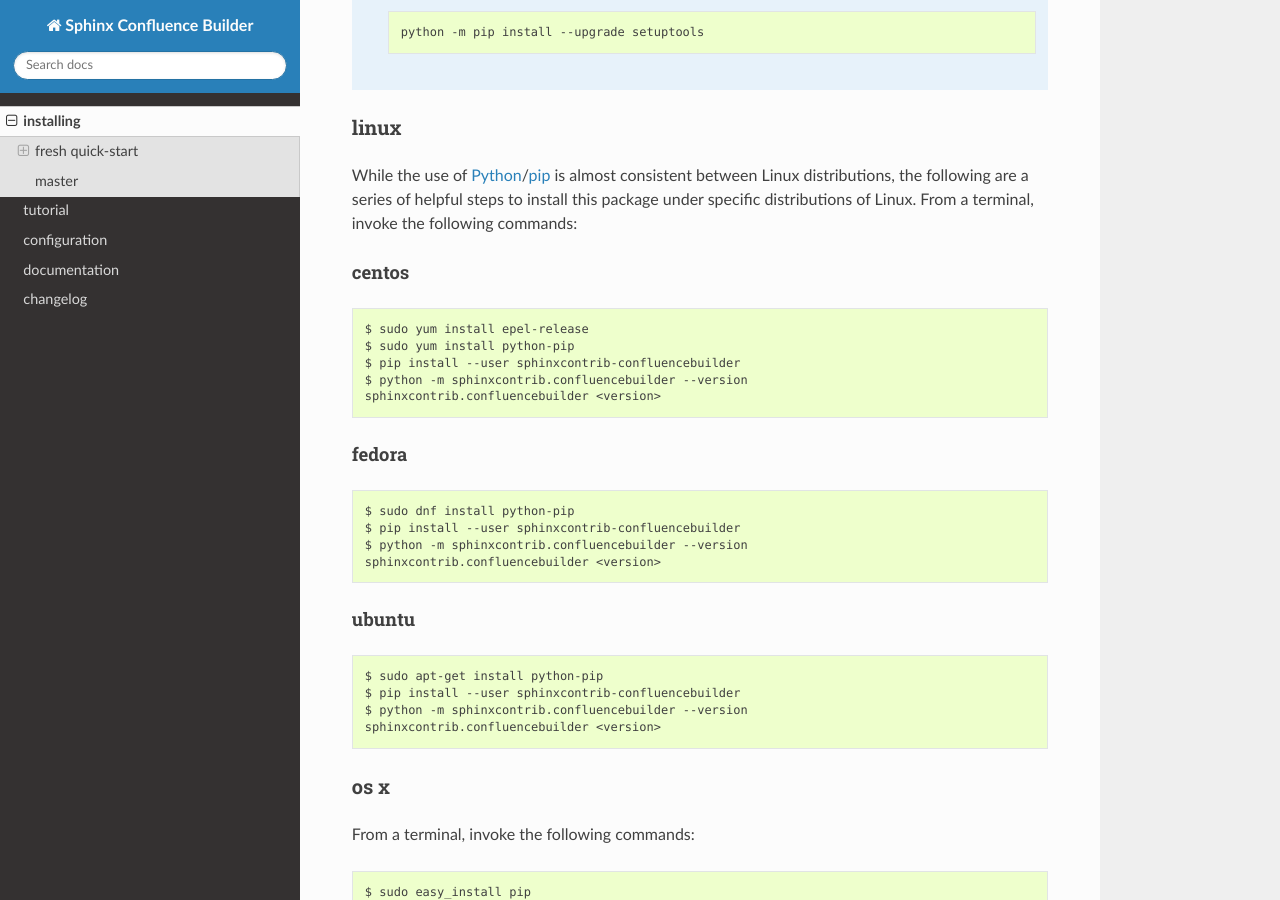
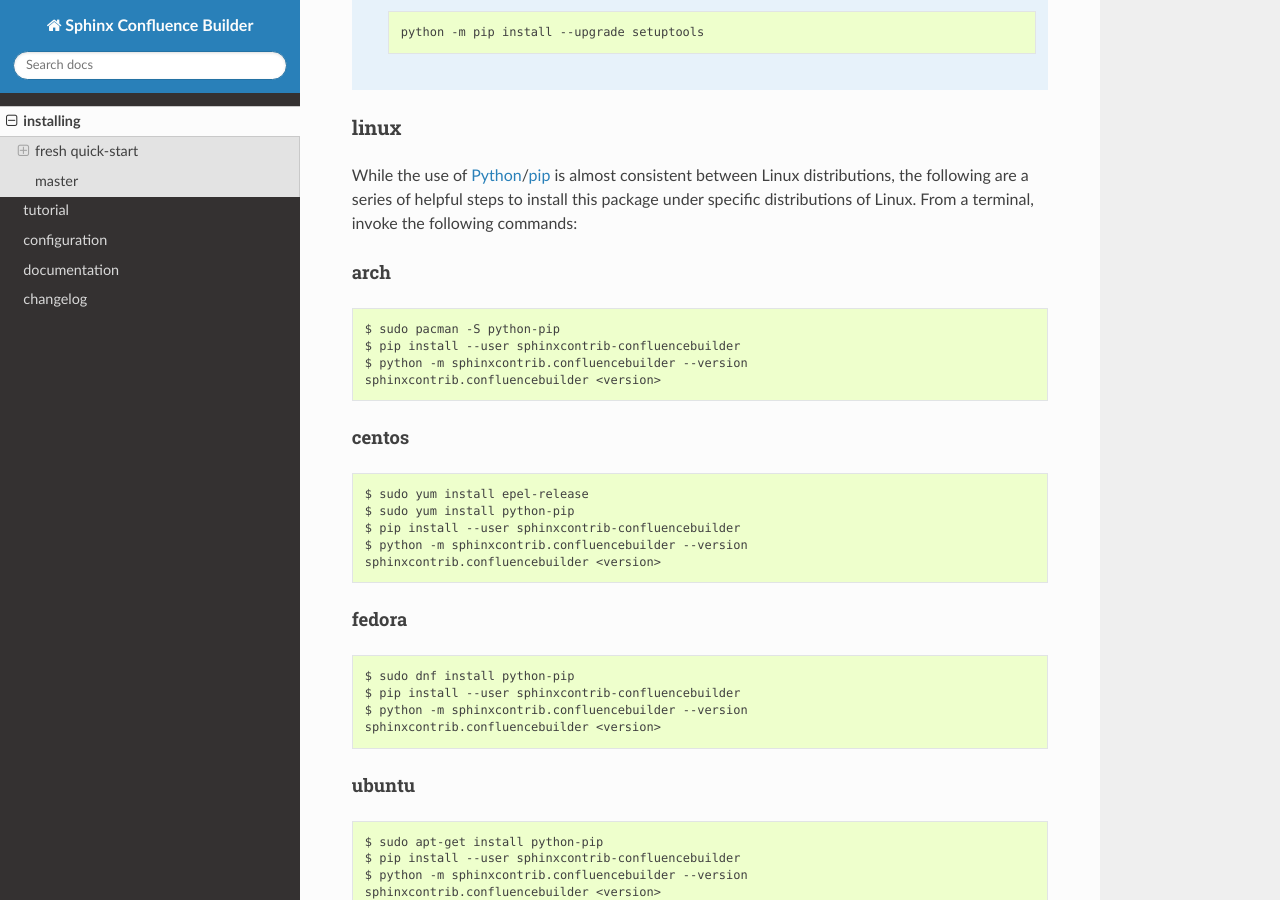
Before and after one commit to sphinx-contrib/confluencebuilder, a Sphinx documentation site: the page built from doc/install.rst, in a window 1280 px wide and 900 px high, scrolled down 787 px. Built offline with Sphinx 7.4.7 and the Read the Docs theme 2.0.0, drawn with Linux system fonts in a browser that asks for light colours.

Commit message:
doc: add install helper for arch
Provide quick-install steps for Arch Linux systems.

Signed-off-by: James Knight <james.d.knight@live.com>

```diff
--- a/doc/install.rst
+++ b/doc/install.rst
@@ -44,6 +44,16 @@
 While the use of Python_/pip_ is almost consistent between Linux distributions,
 the following are a series of helpful steps to install this package under
 specific distributions of Linux. From a terminal, invoke the following commands:
+
+arch
+++++
+
+.. code-block:: shell
+
+    $ sudo pacman -S python-pip
+    $ pip install --user sphinxcontrib-confluencebuilder
+    $ python -m sphinxcontrib.confluencebuilder --version
+    sphinxcontrib.confluencebuilder <version>
 
 centos
 ++++++
```
